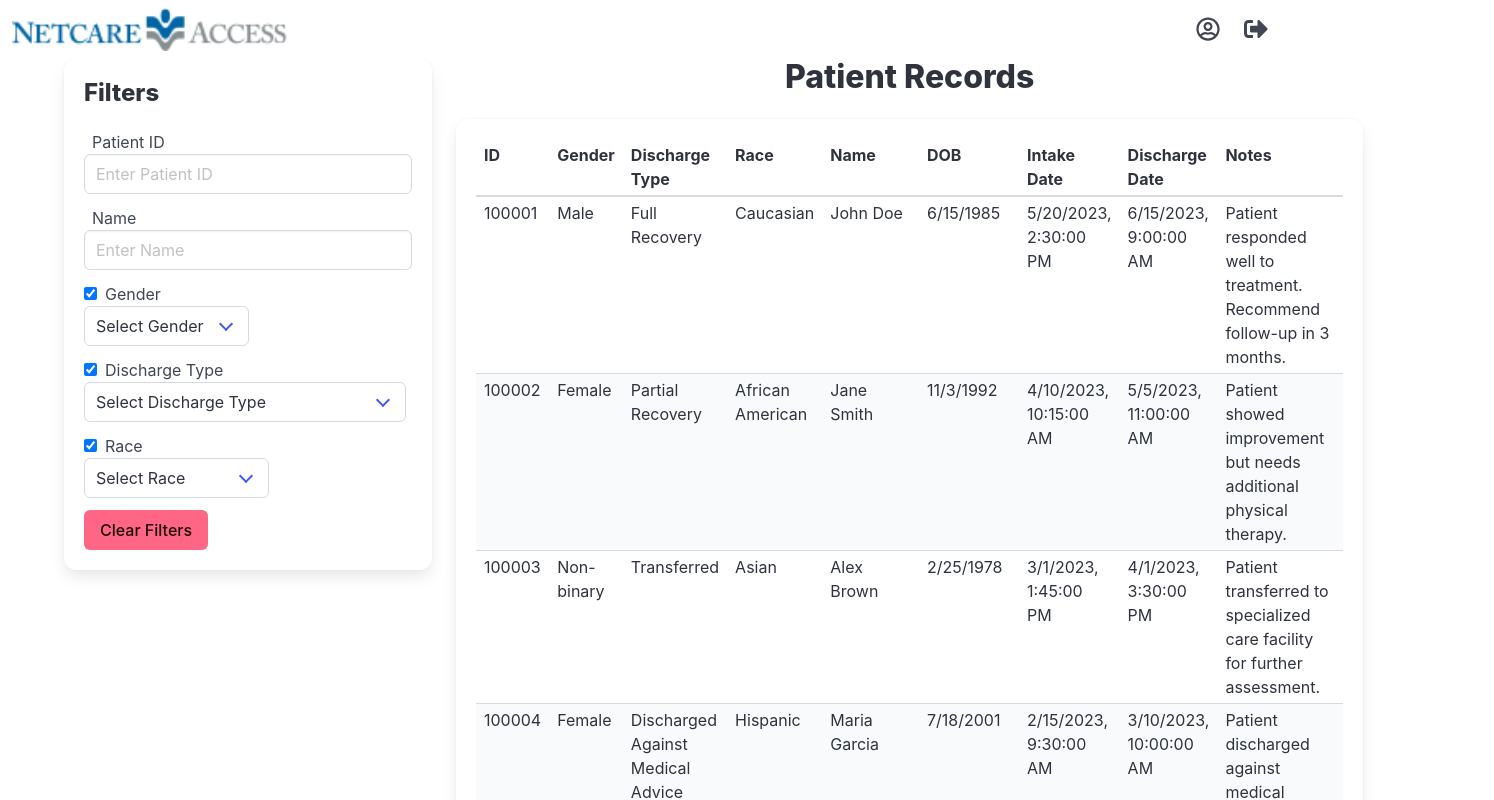
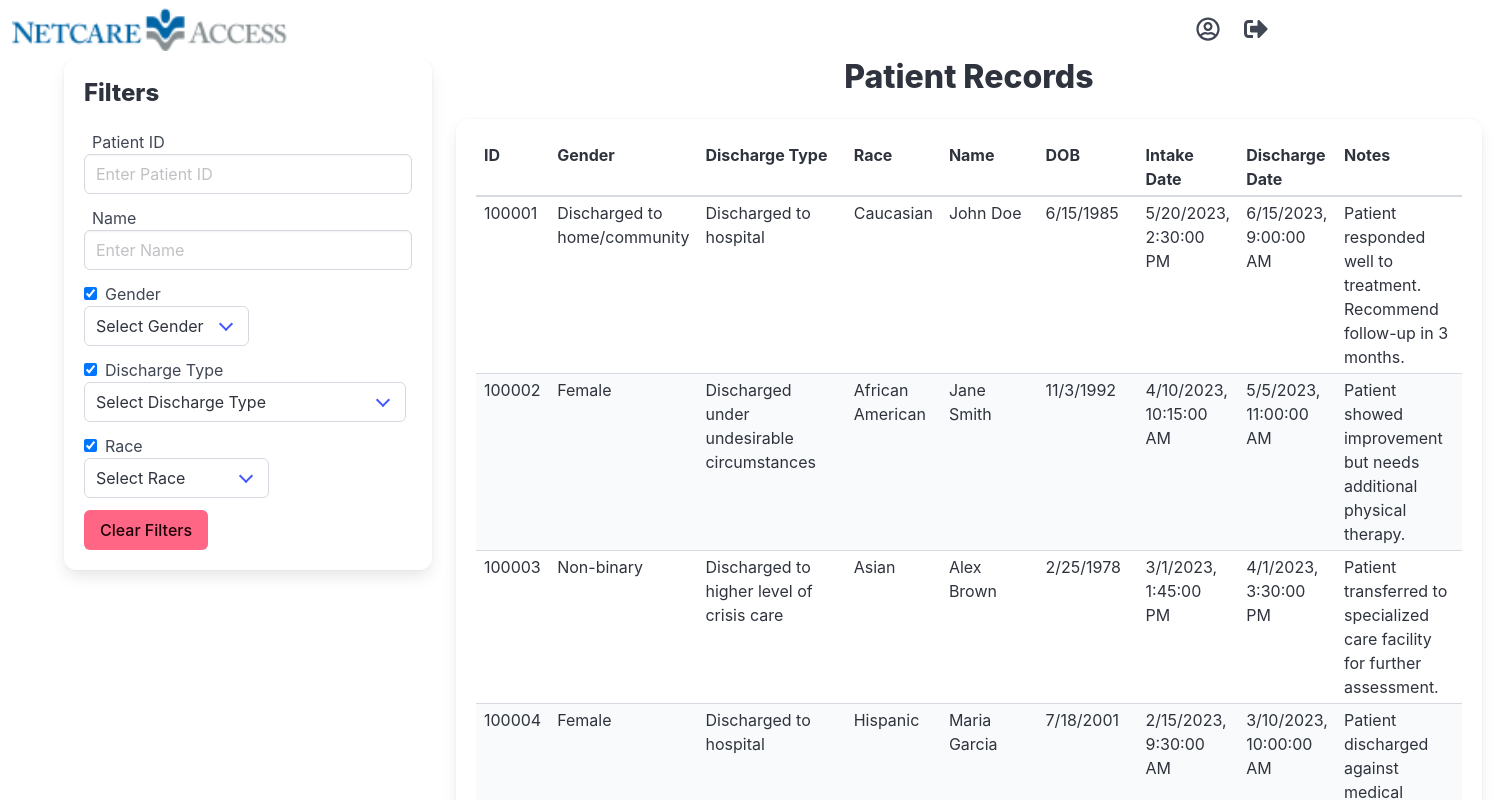
Before and after one commit to cfgcolumbus24/Team-18, a React (Create React App) app in the folder client/: page /home in a window 1280 px wide. Shown: the top 800 px of the page, 1494 px wide, since content can reach past the window. Built offline with nearby package versions, Linux system fonts and the light colour scheme.

Commit message:
Added report generator

```diff
--- a/client/package.json
+++ b/client/package.json
@@ -16,6 +16,7 @@
     "json-2-csv": "^5.5.6",
     "json2csv": "^6.0.0-alpha.2",
     "jspdf": "^2.5.2",
+    "jspdf-autotable": "^3.8.4",
     "react": "^18.3.1",
     "react-bulma-components": "^4.1.0",
     "react-dom": "^18.3.1",
--- a/client/src/pages/Analytics.js
+++ b/client/src/pages/Analytics.js
@@ -14,7 +14,6 @@ function Analytics() {
     //Get filtered patient data passed from home screen
     const patientData = useLocation();
     const data = JSON.stringify(patientData.state);
-    console.log(data)
 
     const [query, setQuery] = useState('');
     const [history, setMessageHistory] = useState([{role: 'user', parts: [{text: data}]}]);
--- a/client/src/pages/Home.js
+++ b/client/src/pages/Home.js
@@ -72,6 +72,11 @@ function Home() {
    const handleAnalyticClick = () => {
        navigate("/analytics", {state: data});
    };
+
+    // Navigate to analytics page
+    const handleReportClick = () => {
+        navigate("/report", {state: data});
+    };
 
    //CSV Parsing Code Tutorial: https://www.geeksforgeeks.org/how-to-create-and-download-csv-file-in-javascript/
    //Handle data export
@@ -272,6 +277,7 @@ function Home() {
                            <button className="button is-link" onClick={handleDataVisualClick}>Go To Data Visualizations</button>
                            <button className="button is-info" onClick={handleAnalyticClick}>Go To Analytics</button>
                            <button className="button is-link" onClick={handleExport}><FaDownload style={{ marginRight: '8px' }} /> Export Selected Data</button>
+                           <button className="button is-info" onClick={handleReportClick}>Generate Report</button>
                        </div>
                    </div>
                </div>
--- a/client/src/pages/Report.js
+++ b/client/src/pages/Report.js
@@ -1,6 +1,7 @@
-import React from 'react';
-import { useNavigate } from 'react-router-dom';
+import {React, useState} from 'react';
+import { useNavigate, useLocation } from 'react-router-dom';
 import jsPDF from 'jspdf';
+import autoTable from 'jspdf-autotable';
 
 function Report() {
   const navigate = useNavigate();
@@ -9,16 +10,78 @@ function Report() {
     navigate("/home");
   };
 
+  const [month, setMonth] = useState('')
+
+  //Get filtered patient data passed from home screen
+  const patientData = useLocation();
+  const data = patientData.state;
+
   const generatePDF = () => {
     const doc = new jsPDF();
-    doc.text("This is a blank PDF document.", 10, 10);
+
+    const monthData = data.filter(item => {
+      console.log(item.dischargeType)
+      return(item.intakeDate.substring(0, 7) === month)
+    })
+
+    doc.text(`Date (MM/YYYY): ${month.substring(5)}/${month.substring(0, 4)}\n`, 10, 10);
+
+    doc.text("Crisis Intake and Discharge Report", 100, 10);
+
+    autoTable(doc, {
+      head: [['', '']],
+      body: [
+        ['Number of clients year-to-date (total)', `${data.length}`],
+      ],
+    });
+
+    autoTable(doc, {
+      head: [['', '']],
+      body: [
+        ['Number of intakes (total)', `${monthData.length}`],
+        ['Number of intakes that were a readmission within 72 hours', 'Insufficient Data'],
+        ['Number of intakes that were a readmission within 30 days', 'Insufficient Data']
+      ],
+    });
+
+    autoTable(doc, {
+      head: [['', '']],
+      body: [
+        ['Number of discharges to hospital', `${monthData.length}`],
+        ['Number of discharges to higher level of crisis care (other than hospital)', `${monthData.filter(item => {return(item.dischargeType === 'Discharged to hospital')}).length}`],
+        ['Number of discharges to home/community', `${monthData.filter(item => {return(item.dischargeType === "Discharged to home/community")}).length}`],
+        ['Number of discharges under undesirable circumstances', `${monthData.filter(item => {return(item.dischargeType === "Discharged under undesirable circumstances")}).length}`],
+        ['Number of clients with unknown discharge disposition', `${monthData.filter(item => {return(item.dischargeType === "Discharged to higher level of crisis care")}).length}`]
+      ],
+    });
+
+    autoTable(doc, {
+      head: [['', '']],
+      body: [
+        ['Average length of stay (in hours)', ''],
+      ],
+    });
+
+    autoTable(doc, {
+      head: [['Client Gender', 'Discharged to Hospital', 'Country']],
+      body: [
+        ['Female or Woman', {}, 'Sweden'],
+        ['Male or Man', 'castille@example.com', 'Spain'],
+        ['Nonbinary', 'castille@example.com', 'Spain'],
+        ['Gender unknown', 'castille@example.com', 'Spain'],
+        // ...
+      ],
+    });
     doc.save("blank.pdf");
   };
 
   return (
     <div style={{ textAlign: 'center', padding: '2rem' }}>
-      <h1 className="title has-text-centered has-text">Report</h1>
+
+      <h1 className="title has-text-centered has-text">Generate Report</h1>
       <button className="button" onClick={returnHome}>Back</button>
+      <input class="input" type="text" placeholder="YYYY-MM" value={month} onChange={(e) => setMonth(e.target.value)}></input>
+      <button className="button has-background-info has-text-black" onClick={generatePDF}>Submit</button>
       <button className="button is-info" onClick={generatePDF} style={{ marginLeft: '1rem' }}>
         Export PDF
       </button>
--- a/client/src/pages/testData2.json
+++ b/client/src/pages/testData2.json
@@ -8,10 +8,10 @@
         "intakeDate": "date",
         "dischargeDate": "date",
         "dischargeType": [
-            "Full Recovery",
-            "Partial Recovery",
-            "Transferred",
-            "Discharged Against Medical Advice"
+          "Discharged to hospital",
+          "Discharged to home/community",
+          "Discharged under undesirable circumstances",
+          "Discharged to higher level of crisis care"
         ],
         "gender": [
           "Male",
@@ -43,8 +43,8 @@
         "dob": "1985-06-15T00:00:00",
         "intakeDate": "2023-05-20T14:30:00",
         "dischargeDate": "2023-06-15T09:00:00",
-          "dischargeType": "Full Recovery",
-          "gender": "Male",
+        "dischargeType": "Discharged to hospital",
+        "gender": "Discharged to home/community",
         "sexualOrientation": "Heterosexual",
         "race": "Caucasian",
         "clinicianNotes": "Patient responded well to treatment. Recommend follow-up in 3 months."
@@ -55,7 +55,7 @@
         "dob": "1992-11-03T00:00:00",
         "intakeDate": "2023-04-10T10:15:00",
         "dischargeDate": "2023-05-05T11:00:00",
-          "dischargeType": "Partial Recovery",
+        "dischargeType": "Discharged under undesirable circumstances",
         "gender": "Female",
         "sexualOrientation": "Bisexual",
         "race": "African American",
@@ -67,7 +67,7 @@
         "dob": "1978-02-25T00:00:00",
         "intakeDate": "2023-03-01T13:45:00",
         "dischargeDate": "2023-04-01T15:30:00",
-          "dischargeType": "Transferred",
+        "dischargeType": "Discharged to higher level of crisis care",
         "gender": "Non-binary",
         "sexualOrientation": "Asexual",
         "race": "Asian",
@@ -79,7 +79,7 @@
         "dob": "2001-07-18T00:00:00",
         "intakeDate": "2023-02-15T09:30:00",
         "dischargeDate": "2023-03-10T10:00:00",
-          "dischargeType": "Discharged Against Medical Advice",
+        "dischargeType": "Discharged to hospital",
         "gender": "Female",
         "sexualOrientation": "Heterosexual",
         "race": "Hispanic",
@@ -91,7 +91,7 @@
         "dob": "1969-04-22T00:00:00",
         "intakeDate": "2023-06-01T08:00:00",
         "dischargeDate": "2023-07-01T14:00:00",
-          "dischargeType": "Full Recovery",
+        "dischargeType": "Discharged to home/community",
         "gender": "Male",
         "sexualOrientation": "Heterosexual",
         "race": "Asian",
@@ -103,7 +103,7 @@
         "dob": "1988-12-30T00:00:00",
         "intakeDate": "2023-05-15T09:00:00",
         "dischargeDate": "2023-06-10T12:30:00",
-          "dischargeType": "Partial Recovery",
+        "dischargeType": "Discharged under undesirable circumstances",
         "gender": "Female",
         "sexualOrientation": "Lesbian",
         "race": "Caucasian",
@@ -115,7 +115,7 @@
         "dob": "1974-03-10T00:00:00",
         "intakeDate": "2023-07-20T11:15:00",
         "dischargeDate": "2023-08-15T10:45:00",
-          "dischargeType": "Full Recovery",
+        "dischargeType": "Discharged to higher level of crisis care",
         "gender": "Male",
         "sexualOrientation": "Heterosexual",
         "race": "Hispanic",
@@ -127,7 +127,7 @@
         "dob": "1995-09-05T00:00:00",
         "intakeDate": "2023-03-10T08:30:00",
         "dischargeDate": "2023-04-05T13:00:00",
-          "dischargeType": "Transferred",
+        "dischargeType": "Discharged to hospital",
         "gender": "Female",
         "sexualOrientation": "Heterosexual",
         "race": "Asian",
```
Also changed, not shown: 1 other file (tests, documents, lock files or other folders). Lines whose indentation alone changed are shown as unchanged.
